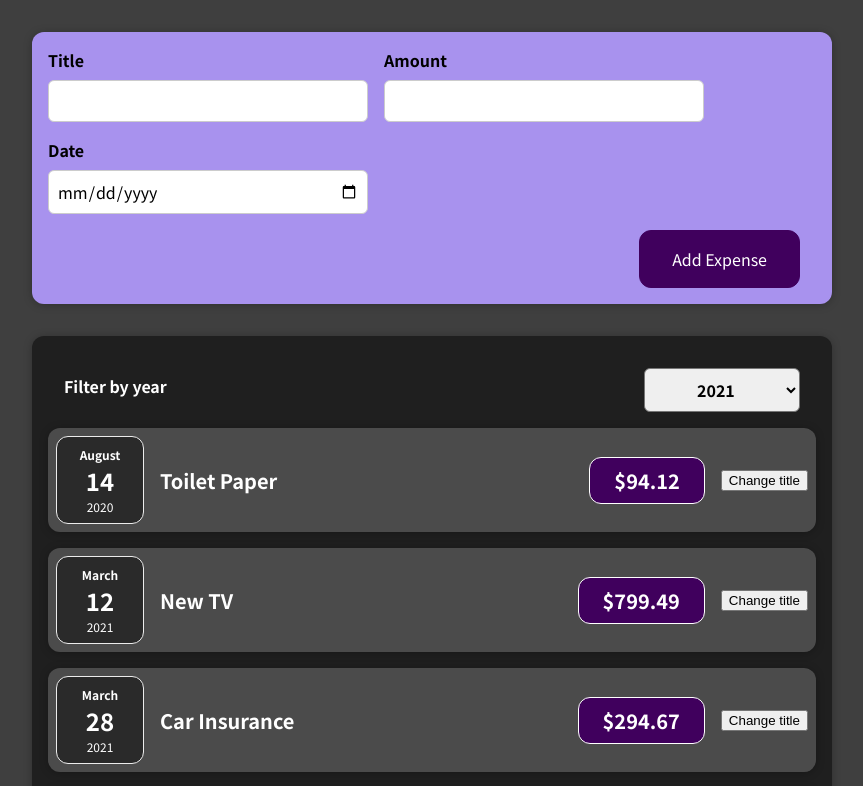
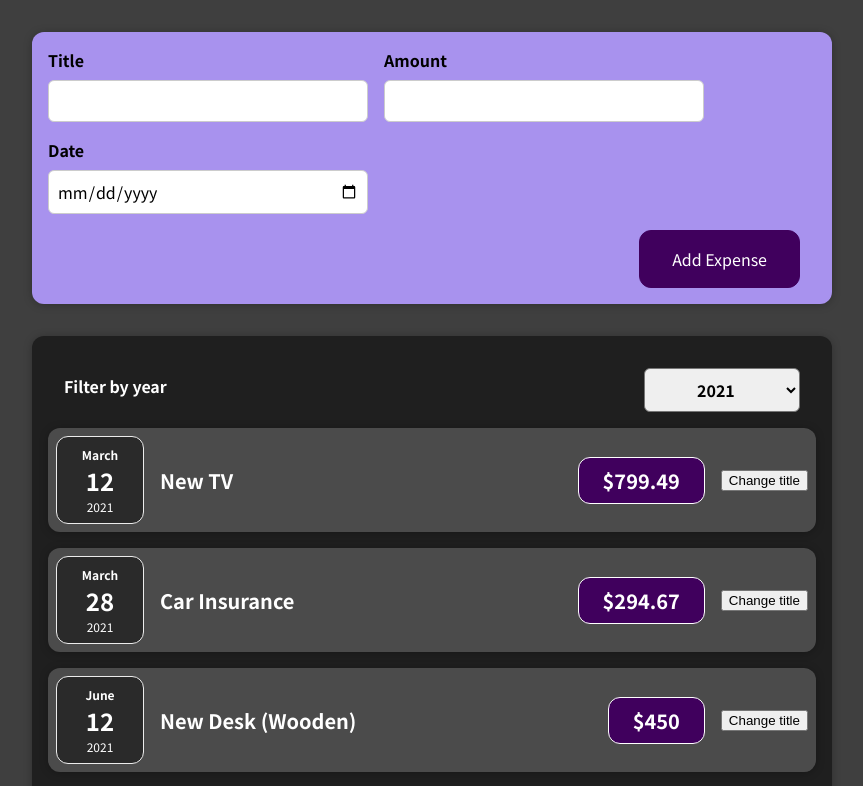
Before and after one commit to parv3213/React-practice, a React (Create React App) app: page / in a window 1280 px wide. Shown: the top 786 px of the page, without its empty margins (208-1071 px from the left). Built offline with nearby package versions, Linux system fonts and the light colour scheme.

Commit message:
feat(): redering list & conditional statements

```diff
--- a/src/App.tsx
+++ b/src/App.tsx
@@ -3,14 +3,7 @@ import { useState } from 'react';
 import Expenses from './components/Expenses/Expenses';
 import NewExpense from './components/NewExpense/NewExpense';
 
-export interface IExpense {
-  id: string;
-  title: string;
-  amount: number;
-  date: Date;
-}
-function App(): JSX.Element {
-  const [expenses, setExpenses] = useState([
+const DUMMY_DATA = [
   {
     id: 'e1',
     title: 'Toilet Paper',
@@ -30,7 +23,15 @@ function App(): JSX.Element {
     amount: 450,
     date: new Date(2021, 5, 12),
   },
-  ] as IExpense[]);
+];
+export interface IExpense {
+  id: string;
+  title: string;
+  amount: number;
+  date: Date;
+}
+function App(): JSX.Element {
+  const [expenses, setExpenses] = useState(DUMMY_DATA as IExpense[]);
 
   return (
     <div>
--- a/src/components/Expenses/ExpenseItem.tsx
+++ b/src/components/Expenses/ExpenseItem.tsx
@@ -15,6 +15,7 @@ export default function ExpenseItem(props: IExpenseItem): JSX.Element {
   const [title, setTitle] = useState(props.title);
 
   return (
+    <li>
       <Card className="expense-item">
         <ExpenseDate date={props.date} />
         <div className="expense-item__description">
@@ -23,5 +24,6 @@ export default function ExpenseItem(props: IExpenseItem): JSX.Element {
           <button onClick={() => setTitle('updated')}>Change title</button>
         </div>
       </Card>
+    </li>
   );
 }
--- a/src/components/Expenses/Expenses.tsx
+++ b/src/components/Expenses/Expenses.tsx
@@ -2,37 +2,26 @@ import './Expenses.css';
 
 import { useState } from 'react';
 
+import { IExpense } from '../../App';
 import Card from '../UI/Card';
-import ExpenseItem from './ExpenseItem';
 import ExpensesFilter from './ExpensesFilter';
+import ExpensesList from './ExpensesList';
 
-interface IExpense {
-  expenses: {
-    id: string;
-    title: string;
-    amount: number;
-    date: Date;
-  }[];
+export interface IExpenses {
+  expenses: IExpense[];
 }
 
-export default function Expenses({ expenses }: IExpense): JSX.Element {
-  const [filterYear, setFilterYear] = useState<string>('2021');
-  // eslint-disable-next-line
-  console.log(filterYear);
+export default function Expenses({ expenses }: IExpenses): JSX.Element {
+  const [filterYear, setFilterYear] = useState('2021');
+
+  const filteredExpenses = expenses.filter(
+    expense => expense.date.getFullYear() === parseInt(filterYear),
+  );
 
   return (
     <Card className="expenses">
       <ExpensesFilter filterYear={filterYear} setFilterYear={setFilterYear} />
-      {expenses.map(expense => {
-        return (
-          <ExpenseItem
-            key={expense.id}
-            title={expense.title}
-            amount={expense.amount}
-            date={expense.date}
-          />
-        );
-      })}
+      <ExpensesList filteredExpenses={filteredExpenses} />
     </Card>
   );
 }
--- /dev/null
+++ b/src/components/Expenses/ExpensesList.css
@@ -0,0 +1,9 @@
+.expenses-list {
+  list-style: none;
+  padding: 0;
+}
+
+.expenses-list__fallback {
+  color: white;
+  text-align: center;
+}
--- /dev/null
+++ b/src/components/Expenses/ExpensesList.tsx
@@ -0,0 +1,27 @@
+import './ExpensesList.css';
+
+import { IExpense } from '../../App';
+import ExpenseItem from './ExpenseItem';
+
+interface IExpenses {
+  filteredExpenses: IExpense[];
+}
+export default function ExpensesList({ filteredExpenses }: IExpenses): JSX.Element {
+  if (filteredExpenses.length === 0) {
+    return <p className="expenses-list__fallback">No Expenses Found.</p>;
+  }
+  return (
+    <ul className="expenses-list">
+      {filteredExpenses.map(expense => {
+        return (
+          <ExpenseItem
+            key={expense.id}
+            title={expense.title}
+            amount={expense.amount}
+            date={expense.date}
+          />
+        );
+      })}
+    </ul>
+  );
+}
--- a/src/components/NewExpense/ExpenseForm.tsx
+++ b/src/components/NewExpense/ExpenseForm.tsx
@@ -38,7 +38,7 @@ export default function ExpenseFrom({ setExpenses }: INewExpense): JSX.Element {
       id: String(Math.random()),
     };
     setExpenses((prevState: IExpense[]) => {
-      return [...prevState, expenseData];
+      return [expenseData, ...prevState];
     });
     setUserInput({
       title: '',
```
Lines whose indentation alone changed are shown as unchanged.
